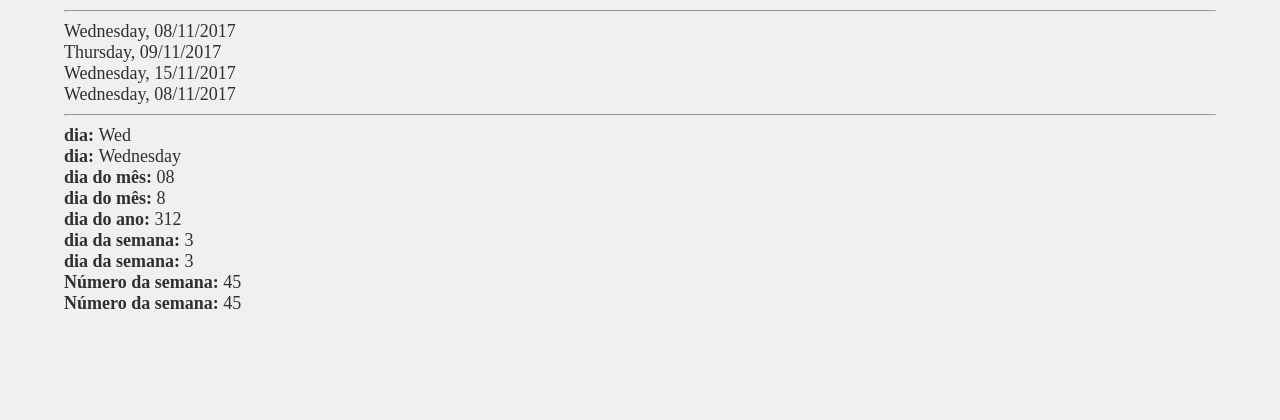
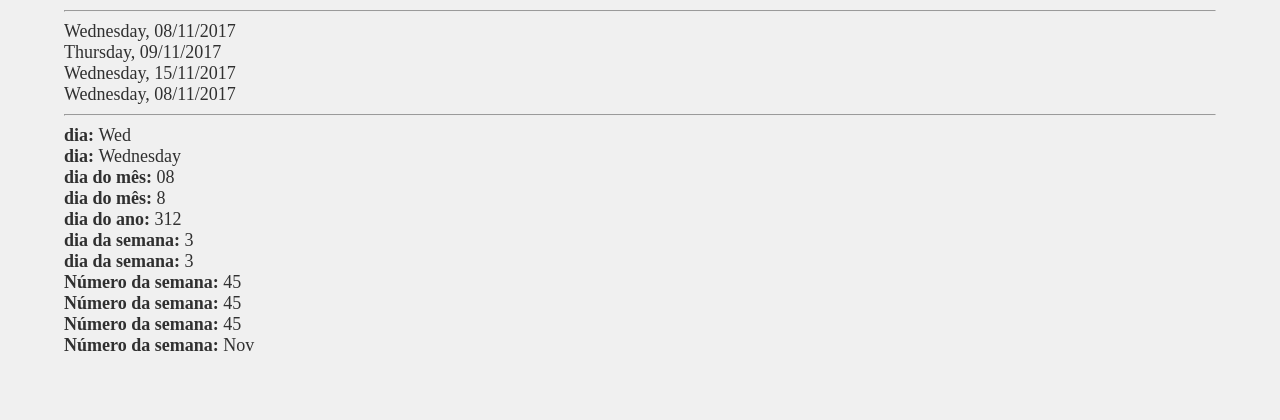
Before and after one commit to MarcelSussai/estudoPHP, a PHP site: page / in a window 1280 px wide. Shown: the part 1129-1549 px from the top of the page. Before the commit the page ends 1438 px from the top, so only its background shows below. Run offline with PHP 8.4, Linux system fonts and the light colour scheme.

Commit message:
Mais alterações

```diff
--- a/index.php
+++ b/index.php
@@ -1,4 +1,21 @@
 <?php
+
+// -Começo------------------------------------------------------------┐
+    // ┌--------------------------------------------------------------┐
+    // |    Variaveis úteis                                           |
+        require_once 'source/var_util.php';
+    // |--------------------------------------------------------------|
+    // | Cabeçalho, começo da página                                  |
+        include_once 'source/head.php';
+    // |--------------------------------------------------------------|
+    // | Antes, um olá mundo .... :)                                  |
+    // |    Olá Mundo!                                                |
+        echo "Hello World - Olá Mundo ! Estudo!";
+        echo $pl.$hr;
+    // └--------------------------------------------------------------┘
+// -------------------------------------------------------------------┘
+
+
 // -INCLUDES----------------------------------------------------------┐
     // ┌--------------------------------------------------------------┐
     // |    Includes e Requires                                       |
@@ -13,17 +30,6 @@
     // | trazer os arquivos na pasta especificada e se não existir    |
     // | ele trás da raiz                                             |
     // | mas o require é mais seguro                                  |
-    //
-    // └--------------------------------------------------------------┘
-
-    // ┌--------------------------------------------------------------┐
-    // |    Variaveis úteis                                           |
-        require_once 'source/var_util.php';
-        include_once 'source/head.php';
-    // | Antes, um olá mundo .... :)                                  |
-    // |    Olá Mundo!                                                |
-        echo "Hello World - Olá Mundo ! Estudo!";
-        echo $pl.$hr;
     // └--------------------------------------------------------------┘
 
     // ┌--------------------------------------------------------------┐
@@ -33,7 +39,10 @@
         // echo somar(2,6).$pl;
         // echo somar(200,56).$pl;
     // └--------------------------------------------------------------┘
+// -------------------------------------------------------------------┘
 
+
+// -Arquivos Conteúdo-------------------------------------------------┐
     // ┌--------------------------------------------------------------┐
     // |    Arquivos                                                  |
         // require 'source/variaveis.php';
--- a/source/datas.php
+++ b/source/datas.php
@@ -205,8 +205,24 @@ require_once 'var_util.php';
     // |--------------------------------------------------------------|
     // | %V                                                           |
     // | Número da semana, / ISO-8601:1988                            |
+    // | de um dado ano, iniciada com a primeira semana do ano        |
+    // | segunda feira como inicio                                    |
         echo $s1."Número da semana: ".$s2;
         echo strftime("%V").$pl;
+    // |--------------------------------------------------------------|
+    // | %W                                                           |
+    // | representação numérica da semana do ano, começando pela      |
+    // | primeira segunda feira como primeira semana                  |
+        echo $s1."Número da semana: ".$s2;
+        echo strftime("%W").$pl;
+    // |--------------------------------------------------------------|
+    // | %b                                                           |
+    // | Nome do mês abreviado, baseado no idioma                     |
+        echo $s1."Número da semana: ".$s2;
+        echo strftime("%b").$pl;
+    // |--------------------------------------------------------------|
+
+
 
     // └--------------------------------------------------------------┘
 
```
